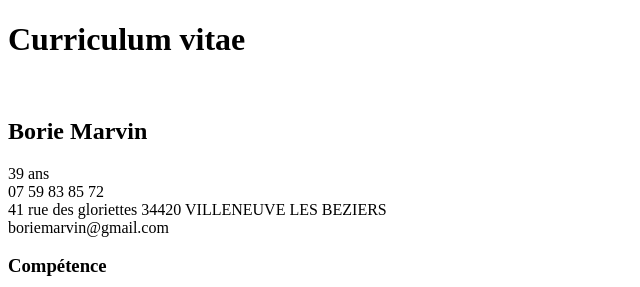
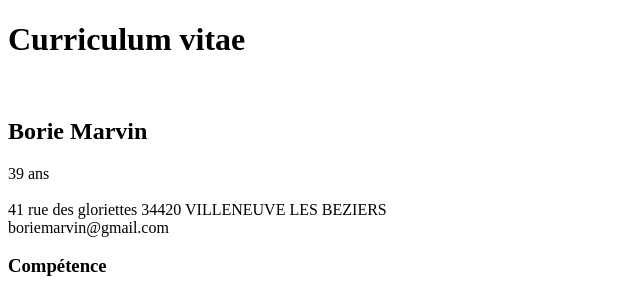
Before and after one commit to MarvinBweb/Mon-CV, a plain HTML site: page site/index.html in a window 1280 px wide. Shown: the top 287 px of the page, 0-640 px from the left. Drawn offline with Linux system fonts and the light colour scheme.

Commit message:
Update index.html

```diff
--- a/site/index.html
+++ b/site/index.html
@@ -17,7 +17,7 @@
 
     <h2>Borie Marvin</h2>
     39 ans<br>
-    07 59 83 85 72<br>
+   <br>
     41 rue des gloriettes 34420 VILLENEUVE LES BEZIERS<br>
     boriemarvin@gmail.com<br>
 
```
